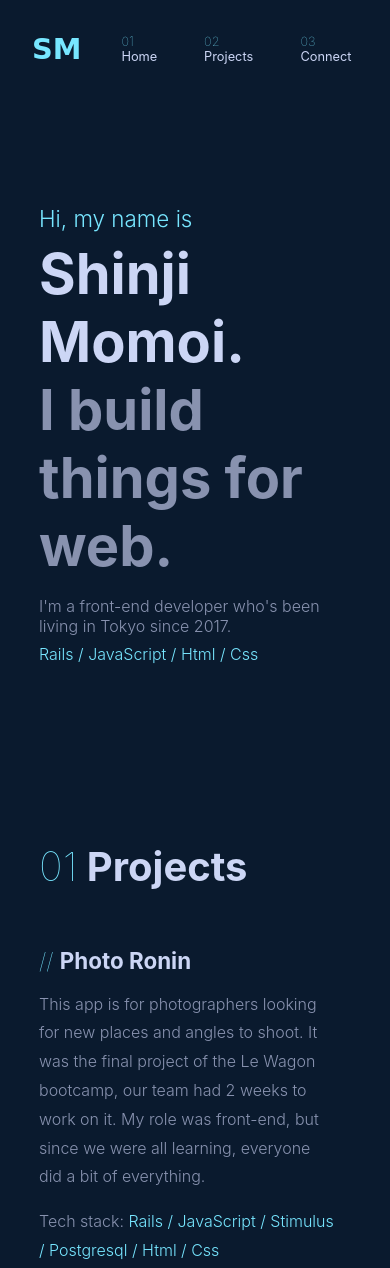
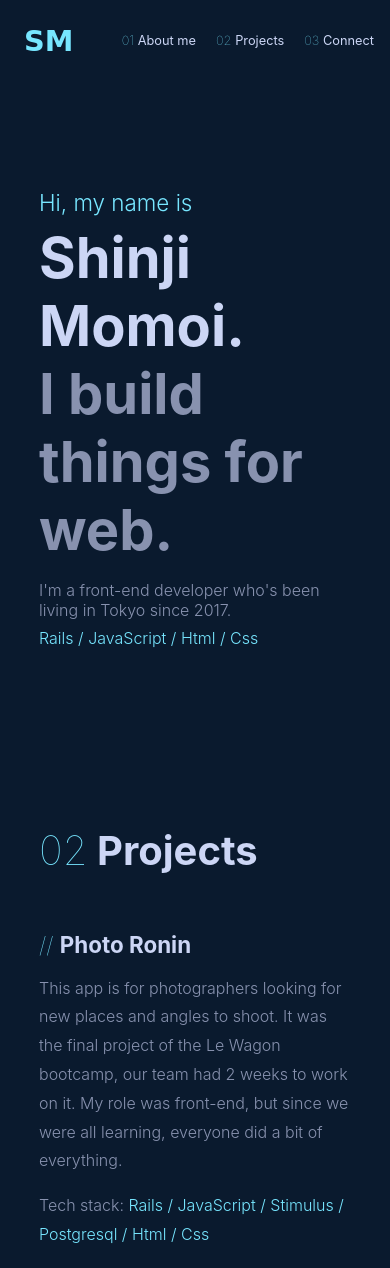
Before and after one commit to shinjimomoi/profile, a plain HTML site: page index.html in a window 390 px wide. Shown: the top 1268 px of the page. Drawn offline with Linux system fonts and the light colour scheme; a web font is replaced by a local one.

Commit message:
Making it responsive

```diff
--- a/index.html
+++ b/index.html
@@ -17,11 +17,11 @@
 <body class="dark-bg">
   <nav class="">
     <div class="flex flex-between align-center">
-      <h3 class="primary ms-5 p-5 mt-5">SM</h3>
-      <ul class="flex flex-end me-5 mt-5">
-        <li class="p-5 ms-3"><a href="#home" class="light-gray"><span class="primary font-light">01 </span> Home</a></li>
-        <li class="p-5 ms-3"><a href="#projects" class="light-gray"><span class="primary font-light">02 </span> Projects</a></li>
-        <li class="p-5 ms-3"><a href="#contact" class="light-gray"><span class="primary font-light">03 </span> Connect</a></li>
+      <h3 class="primary ms-5 p-3 mt-5">SM</h3>
+      <ul class="flex flex-end me-3 mt-5">
+        <li class="p-3 ms-2"><a href="#about" class="light-gray"><span class="primary font-light">01 </span> About me</a></li>
+        <li class="p-3 ms-2"><a href="#projects" class="light-gray"><span class="primary font-light">02 </span> Projects</a></li>
+        <li class="p-3 ms-2"><a href="#contact" class="light-gray"><span class="primary font-light">03 </span> Connect</a></li>
       </ul>
     </div>
   </nav>
@@ -37,11 +37,11 @@
 
   <div class="container">
 
-    <h2 id="projects" class="light-gray"><span class="primary font-light">01</span> Projects</h2>
+    <h2 id="projects" class="light-gray"><span class="primary font-light">02</span> Projects</h2>
 
     <div class="mt-5 ">
       <div class="card align-center">
-        <div class="me-5">
+        <div class="">
           <h3 class="light-gray mb-5"><span class="primary font-light">// </span> Photo Ronin</h3>
           <p class="gray">This app is for photographers looking for new places and angles to shoot. It was the final project of the Le Wagon bootcamp, our team had 2 weeks to work on it. My role was front-end, but since we were all learning, everyone did a bit of everything. </p>
           <p class="gray mt-5">Tech stack: <span class="primary">Rails / JavaScript / Stimulus / Postgresql / Html / Css</span> </p>
```
